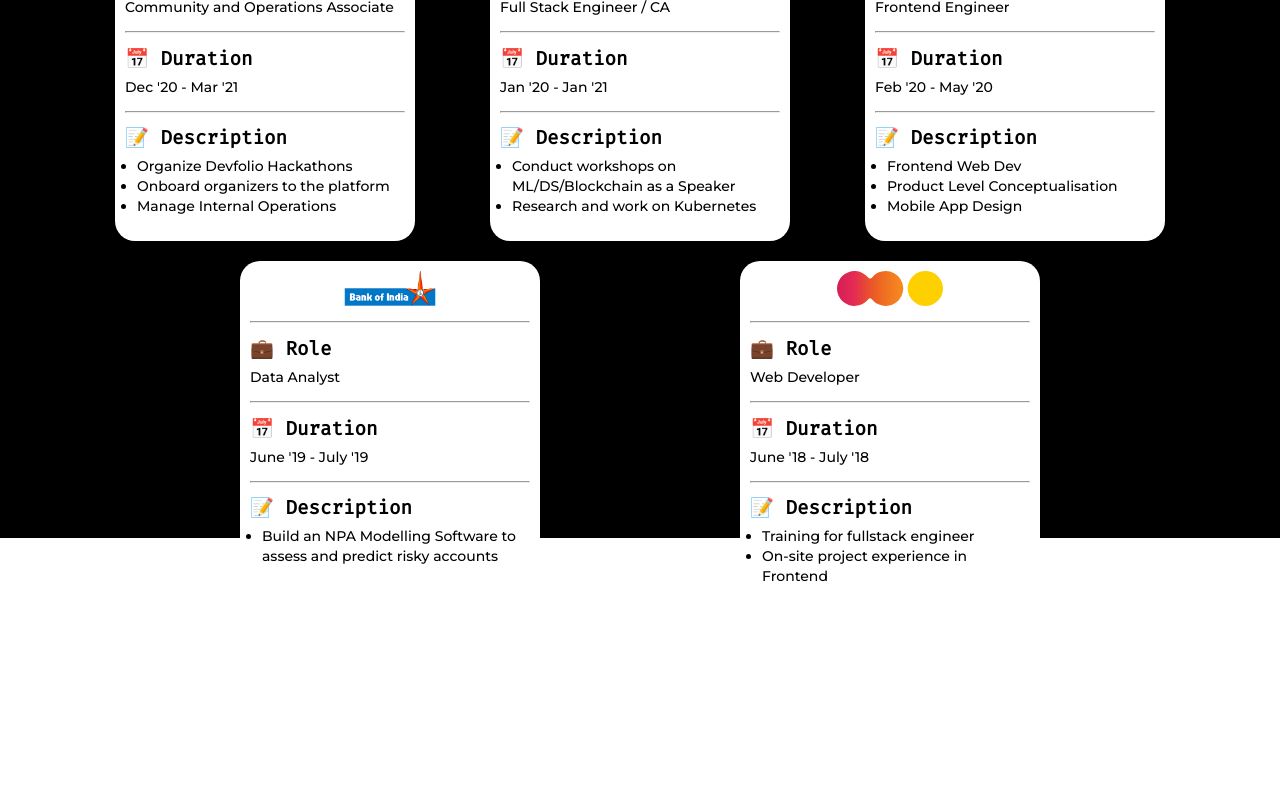
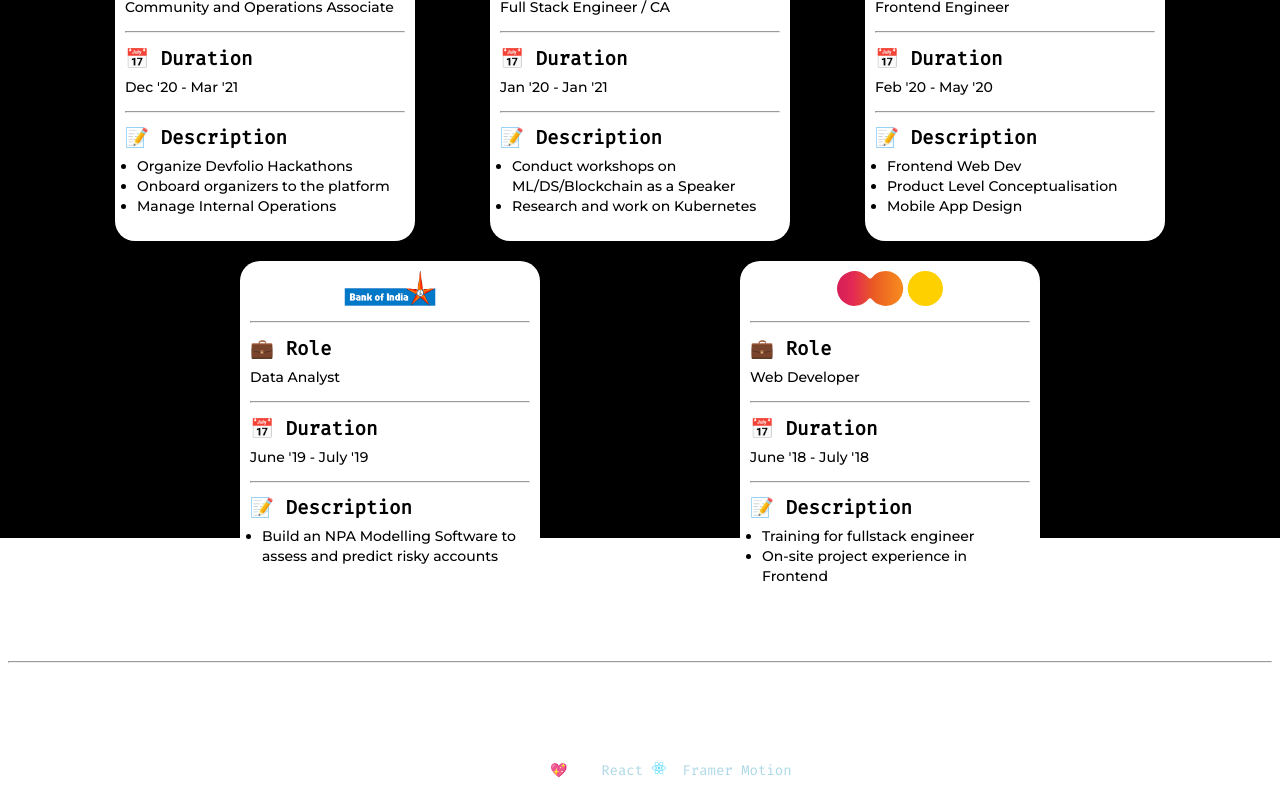
Before and after one commit to AniketRaj314/aniket-spidey, a React (Create React App) app: page / in a window 1280 px wide. Shown: the part 262-1062 px from the top of the page. Before the commit the page ends 923 px from the top, so only its background shows below. Built offline with nearby package versions, Linux system fonts and the light colour scheme.

Commit message:
Added Footer Component

```diff
--- /dev/null
+++ b/src/components/Footer/footer.component.jsx
@@ -0,0 +1,165 @@
+import React, { useEffect } from "react";
+import { AiFillGithub, AiOutlineInstagram, AiOutlineTwitter, AiOutlineMail, AiFillFileText } from "react-icons/ai";
+import { FaTelegramPlane, FaReact } from "react-icons/fa";
+import { SiFramer } from "react-icons/si";
+import { motion, useAnimation } from "framer-motion";
+import { useInView } from "react-intersection-observer";
+import "./footer.styles.css";
+
+const quoteVariant = {
+    hidden: {
+        y: 20,
+        opacity: 0,
+    },
+    visible: {
+        y: 0,
+        opacity: 1,
+    },
+};
+
+const iconsVariant = {
+    hidden: {
+        rotateY: 90,
+    },
+    visible: (i) => ({
+        rotateY: 0,
+        transition: {
+            delay: i * 0.15,
+            duration: 1,
+        },
+    }),
+};
+
+const creditsVariant = {
+    hidden: {
+        scale: 0.5,
+        opacity: 0,
+    },
+    visible: {
+        scale: 1,
+        opacity: 1,
+    },
+};
+
+export default function Footer() {
+    const { ref, inView } = useInView();
+    const controls = useAnimation();
+
+    useEffect(() => {
+        if (inView) {
+            controls.start("visible");
+        } else {
+            controls.start("hidden");
+        }
+    }, [inView, controls]);
+
+    return (
+        <>
+            <div className="footer">
+                <hr />
+                <motion.p
+                    ref={ref}
+                    initial="hidden"
+                    animate={controls}
+                    variants={quoteVariant}
+                    transition={{ duration: 1 }}
+                >
+                    With Great Power, comes Great Responsibility
+                </motion.p>
+                <div className="footer-icons">
+                    <motion.a
+                        href="https://github.com/aniket-spidey"
+                        rel="noreferrer"
+                        target="_blank"
+                        custom={0}
+                        initial="hidden"
+                        animate={controls}
+                        variants={iconsVariant}
+                    >
+                        <AiFillGithub className="icon" />
+                    </motion.a>
+                    <motion.a
+                        href="https://instagram.com/aniket_spidey"
+                        rel="noreferrer"
+                        target="_blank"
+                        custom={1}
+                        initial="hidden"
+                        animate={controls}
+                        variants={iconsVariant}
+                    >
+                        <AiOutlineInstagram className="icon" />
+                    </motion.a>
+                    <motion.a
+                        href="https://twitter.com/AniketRaj314"
+                        rel="noreferrer"
+                        target="_blank"
+                        custom={2}
+                        initial="hidden"
+                        animate={controls}
+                        variants={iconsVariant}
+                    >
+                        <AiOutlineTwitter className="icon" />
+                    </motion.a>
+                    <motion.a
+                        href="https://t.me/AniketRaj314"
+                        rel="noreferrer"
+                        target="_blank"
+                        custom={3}
+                        initial="hidden"
+                        animate={controls}
+                        variants={iconsVariant}
+                    >
+                        <FaTelegramPlane className="icon" />
+                    </motion.a>
+                    <motion.a
+                        href="mailto:aniketronaldo10@gmail.com"
+                        rel="noreferrer"
+                        target="_blank"
+                        custom={4}
+                        initial="hidden"
+                        animate={controls}
+                        variants={iconsVariant}
+                    >
+                        <AiOutlineMail className="icon" />
+                    </motion.a>
+                    <motion.a
+                        href={"/Aniket_Raj_Resume.pdf"}
+                        rel="noreferrer"
+                        target="_blank"
+                        custom={5}
+                        initial="hidden"
+                        animate={controls}
+                        variants={iconsVariant}
+                        download
+                    >
+                        <AiFillFileText className="icon" />
+                    </motion.a>
+                </div>
+
+                <motion.p
+                    ref={ref}
+                    style={{ padding: "20px 0px" }}
+                    initial="hidden"
+                    animate={controls}
+                    transition={{ duration: 1 }}
+                    variants={creditsVariant}
+                >
+                    Made with 💖 in{" "}
+                    <a href="https://reactjs.org/" rel="noreferrer" target="_blank">
+                        React
+                    </a>{" "}
+                    <span>
+                        <FaReact style={{ color: "#61DBFB" }} />
+                    </span>
+                    ,{" "}
+                    <a href="https://framer.com/motion" rel="noreferrer" target="_blank">
+                        Framer Motion
+                    </a>{" "}
+                    <span>
+                        <SiFramer />
+                    </span>
+                </motion.p>
+            </div>
+        </>
+    );
+}
--- /dev/null
+++ b/src/components/Footer/footer.styles.css
@@ -0,0 +1,21 @@
+.footer {
+    width: 100%;
+    height: 100px;
+}
+
+.footer p {
+    color: white;
+    font-family: "Fira Code", monospace;
+    text-align: center;
+    margin-top: 8px;
+}
+
+.footer-icons {
+    display: flex;
+    justify-content: center;
+    align-items: center;
+}
+
+.icon {
+    padding: 0px 12px;
+}
--- a/src/pages/main/index.jsx
+++ b/src/pages/main/index.jsx
@@ -3,15 +3,19 @@ import React from "react";
 import Background from "components/background/background.component";
 import Internships from "sections/Internships/internships.section";
 import ScrollProgress from "components/ScrollProgress/scrollprogress.component";
+import Footer from "components/Footer/footer.component";
 import "./main.styles.css";
 
 class Main extends React.Component {
     render() {
         return (
-            <div className="container">
-                <Background imagePath={"/images/background.jpg"} />
-                <Internships size={3} />
-                <ScrollProgress />
+            <div className="flexbox">
+                <div className="container">
+                    <Background imagePath={"/images/background.jpg"} />
+                    <Internships size={3} />
+                    <ScrollProgress />
+                </div>
+                <Footer />
             </div>
         );
     }
--- a/src/pages/main/main.styles.css
+++ b/src/pages/main/main.styles.css
@@ -15,6 +15,11 @@ li {
     font-family: "Montserrat", sans-serif;
     font-size: 14px;
     font-weight: 500;
+}
+
+a {
+    text-decoration: none;
+    color: lightblue;
 }
 
 h1.title {
@@ -38,6 +43,13 @@ div.title {
     cursor: pointer;
 }
 
+.flexbox {
+    display: flex;
+    flex-direction: column;
+    min-height: 100vh;
+    justify-content: space-between;
+}
+
 .container {
     padding: 16px;
 }
```
Also changed, not shown: 1 other file (tests, documents, lock files or other folders).
